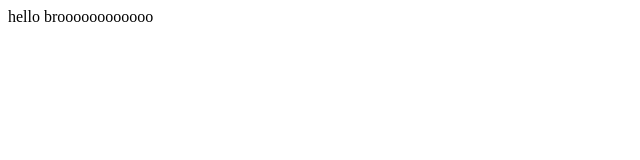
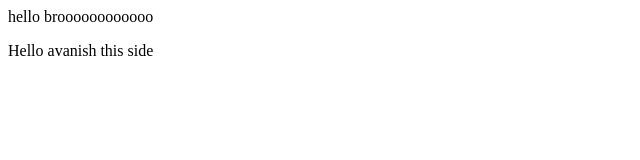
Before and after one commit to Avanish0210/local-demo, a plain HTML site: page index.html in a window 1280 px wide. Shown: the whole page, without its empty margins (0-640 px from the left). Drawn offline with Linux system fonts and the light colour scheme.

Commit message:
add new branch

```diff
--- a/index.html
+++ b/index.html
@@ -1 +1,2 @@
 <p>hello broooooooooooo</p>
+<p>Hello avanish this side</p>
```
